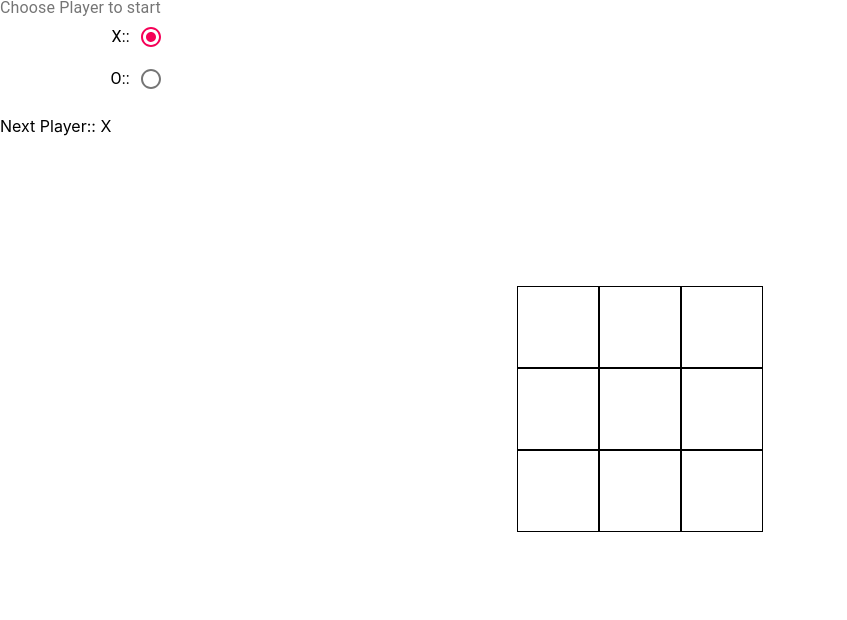
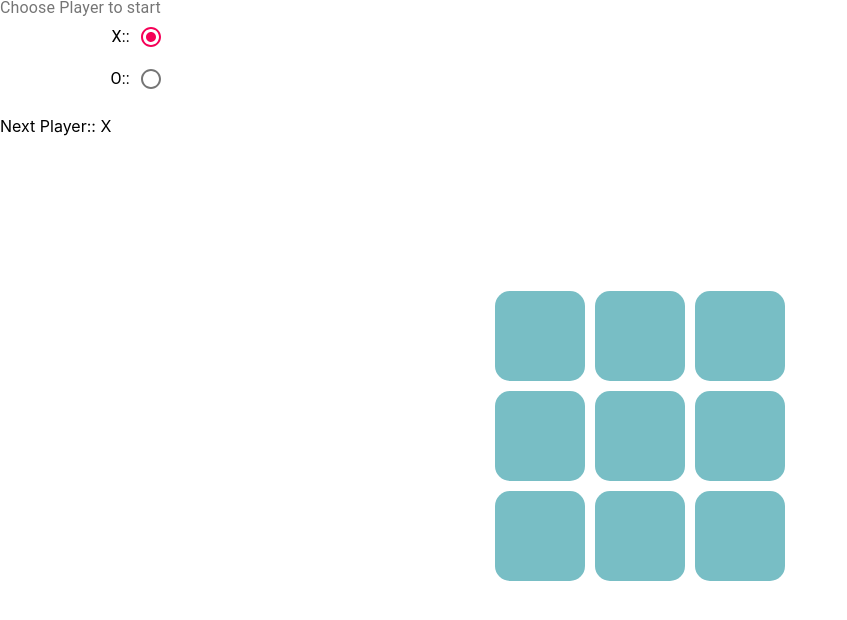
Before and after one commit to MartirosSahakyan/tic-tak-toe, a React (Create React App) app: page / in a window 1280 px wide. Shown: the top 620 px of the page, without its empty margins (0-847 px from the left). Built offline with nearby package versions, Linux system fonts and the light colour scheme.

Commit message:
style(Square.jsx): style game board

```diff
--- a/package.json
+++ b/package.json
@@ -7,6 +7,7 @@
     "@testing-library/jest-dom": "^5.14.1",
     "@testing-library/react": "^11.2.7",
     "@testing-library/user-event": "^12.8.3",
+    "classnames": "^2.3.1",
     "react": "^17.0.2",
     "react-dom": "^17.0.2",
     "react-scripts": "4.0.3",
--- a/src/components/Square/Square.jsx
+++ b/src/components/Square/Square.jsx
@@ -1,8 +1,16 @@
 import styles from "./Square.module.css";
+import cn from "classnames";
 
 export default function Square({ symbol, i, onClick, player }) {
   return (
-    <div className={styles.square} onClick={() => onClick(i, player)}>
+    <div
+      className={cn(
+        [styles.square],
+        { [styles.squareX]: player === "X" && !symbol },
+        { [styles.squareO]: player === "O" && !symbol }
+      )}
+      onClick={() => onClick(i, player)}
+    >
       <span className={styles.symbol}>{symbol}</span>
     </div>
   );
--- a/src/components/Square/Square.module.css
+++ b/src/components/Square/Square.module.css
@@ -1,11 +1,33 @@
 .square {
-  width: 80px;
-  height: 80px;
-  border: 1px solid black;
+  width: 90px;
+  height: 90px;
+  border-radius: 15px;
+  margin: 5px;
+  background-color: #78bec5;
+  cursor: pointer;
+  transition: background-color 0.3s;
   display: flex;
   justify-content: center;
   align-items: center;
 }
+.square:hover {
+  background-color: #3d4250;
+}
+
+.squareX:hover:after {
+  content: "X";
+  color: white;
+  font-size: 60px;
+  font-weight: 600;
+}
+.squareO:hover:after {
+  content: "O";
+  color: white;
+  font-size: 60px;
+  font-weight: 600;
+}
 .symbol {
-  font-size: xx-large;
+  font-size: 60px;
+  color: white;
+  font-weight: 600;
 }
```
Also changed, not shown: 1 other file (tests, documents, lock files or other folders).
